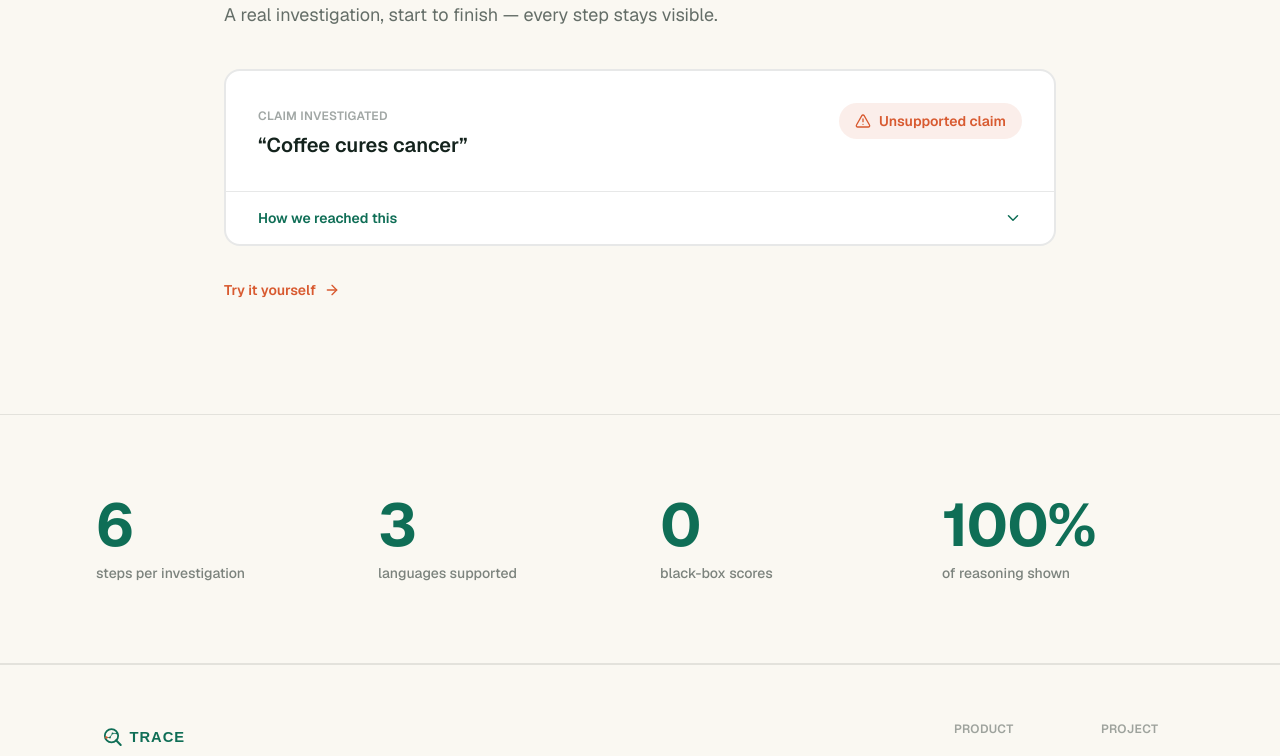
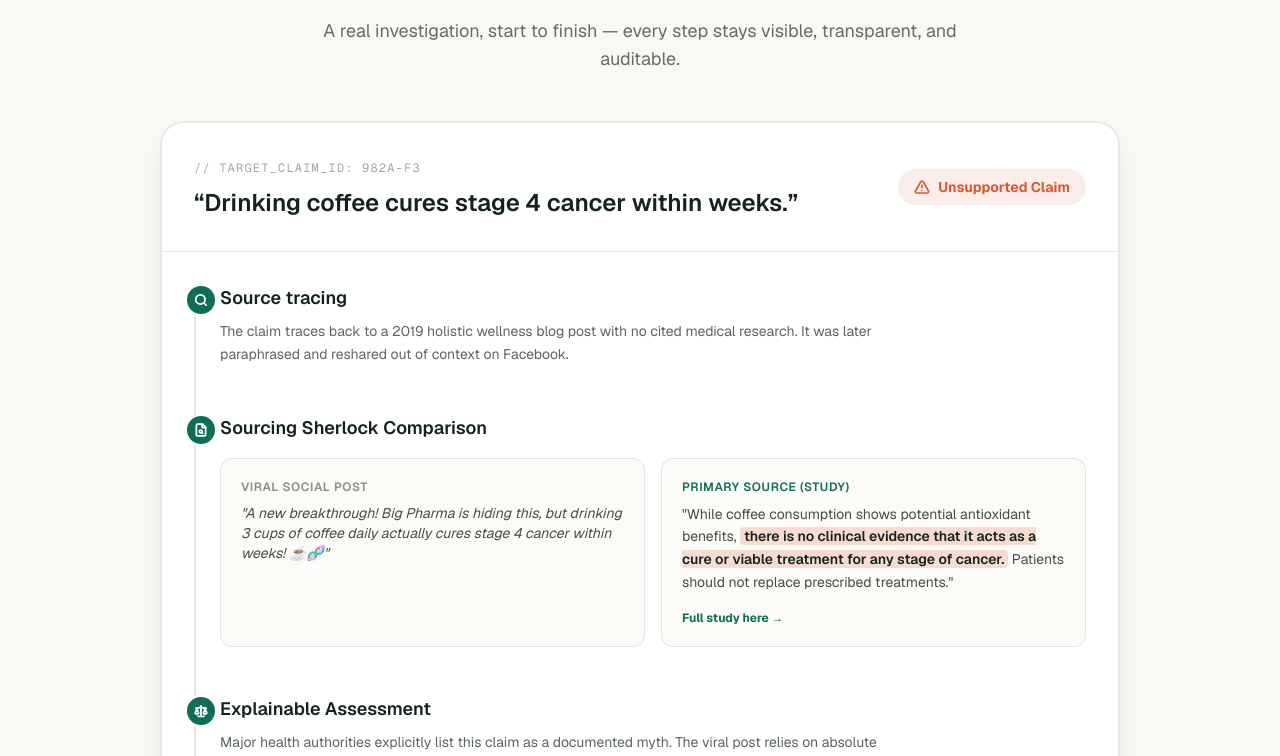
Before and after one commit to Youcef3939/TRACE, a Next.js app: page / in a window 1280 px wide. Shown: the part 3023-3779 px from the top of the page. Built offline with nearby package versions, Linux system fonts and the light colour scheme.

Commit message:
fix the see how TRACE works section

```diff
--- a/components/InAction.tsx
+++ b/components/InAction.tsx
@@ -1,36 +1,15 @@
 "use client";
 
-import { useState } from "react";
 import Link from "next/link";
 import { motion } from "framer-motion";
-import { ChevronDown, AlertTriangle, ArrowRight, Globe, FlaskConical, Users } from "lucide-react";
-
-const REASONING_STEPS = [
-  {
-    icon: Globe,
-    title: "Source trace",
-    text: "The claim traces back to a 2019 blog post with no cited research, later reshared without context on social media.",
-  },
-  {
-    icon: FlaskConical,
-    title: "Evidence check",
-    text: "No peer-reviewed studies support the claim. Three independent oncology researchers found no causal mechanism.",
-  },
-  {
-    icon: Users,
-    title: "Consensus",
-    text: "Major health authorities (WHO, national cancer institutes) explicitly list this claim as a documented myth.",
-  },
-];
+import { AlertTriangle, ArrowRight, Search, FileSearch, Scale } from "lucide-react";
 
 export default function InAction({ showCta = false }: { showCta?: boolean }) {
-  const [open, setOpen] = useState(false);
-
   return (
-    <section className="bg-cream py-20 sm:py-28">
-      <div className="mx-auto max-w-4xl px-5 sm:px-8">
+    <section className="bg-cream py-24 sm:py-32 text-ink">
+      <div className="mx-auto max-w-5xl px-5 sm:px-8">
         <motion.div
-          className="max-w-2xl"
+          className="mb-12 mx-auto max-w-2xl text-center"
           initial={{ opacity: 0, y: 16 }}
           whileInView={{ opacity: 1, y: 0 }}
           viewport={{ once: true, amount: 0.4 }}
@@ -40,72 +19,125 @@ export default function InAction({ showCta = false }: { showCta?: boolean }) {
             See TRACE in action
           </h2>
           <p className="mt-3 text-lg text-ink/65">
-            A real investigation, start to finish — every step stays visible.
+            A real investigation, start to finish — every step stays visible, transparent, and auditable.
           </p>
         </motion.div>
 
+        {/* Dashboard Canvas */}
         <motion.div
-          className="mt-10 overflow-hidden rounded-2xl border-2 border-ink/10 bg-white"
-          initial={{ opacity: 0, y: 16 }}
+          className="relative overflow-hidden rounded-3xl border-2 border-ink/10 bg-white shadow-xl"
+          initial={{ opacity: 0, y: 20 }}
           whileInView={{ opacity: 1, y: 0 }}
           viewport={{ once: true, amount: 0.2 }}
-          transition={{ duration: 0.35, delay: 0.1 }}
+          transition={{ duration: 0.5, delay: 0.1 }}
         >
-          <div className="flex flex-col gap-4 border-b border-ink/10 p-6 sm:flex-row sm:items-center sm:justify-between sm:p-8">
+          {/* Dashboard Header */}
+          <div className="flex flex-col gap-4 border-b border-ink/10 p-6 sm:flex-row sm:items-center sm:justify-between sm:p-8 bg-white">
             <div>
-              <span className="text-xs font-semibold uppercase tracking-wide text-ink/40">
-                Claim investigated
+              <span className="font-mono text-xs uppercase tracking-widest text-ink/40">
+                // TARGET_CLAIM_ID: 982A-F3
               </span>
-              <p className="mt-1 text-xl font-semibold text-ink">
-                &ldquo;Coffee cures cancer&rdquo;
+              <p className="mt-2 text-xl font-semibold text-ink sm:text-2xl">
+                &ldquo;Drinking coffee cures stage 4 cancer within weeks.&rdquo;
               </p>
             </div>
-            <span className="inline-flex shrink-0 items-center gap-2 self-start rounded-full bg-coral/10 px-4 py-2 text-sm font-semibold text-coral">
-              <AlertTriangle size={16} />
-              Unsupported claim
-            </span>
+            <div className="shrink-0 self-start sm:self-auto">
+              <div className="inline-flex items-center gap-2 rounded-full bg-coral/10 px-4 py-2 text-sm font-bold text-coral">
+                <AlertTriangle size={16} strokeWidth={2.5} />
+                Unsupported Claim
+              </div>
+            </div>
           </div>
 
-          <button
-            type="button"
-            onClick={() => setOpen((v) => !v)}
-            className="flex w-full items-center justify-between px-6 py-4 text-left text-sm font-semibold text-teal transition-colors hover:bg-teal/5 sm:px-8 cursor-pointer"
-            aria-expanded={open}
-          >
-            How we reached this
-            <ChevronDown
-              size={18}
-              className={`transition-transform ${open ? "rotate-180" : ""}`}
-            />
-          </button>
+          {/* Dashboard Pipeline / Timeline */}
+          <div className="p-6 sm:p-8">
+            <div className="relative border-l-2 border-ink/10 pl-6 space-y-10 sm:space-y-12">
 
-          {open && (
-            <div className="space-y-5 border-t border-ink/10 bg-teal/[0.03] px-6 py-6 sm:px-8">
-              {REASONING_STEPS.map(({ icon: Icon, title, text }) => (
-                <div key={title} className="flex gap-4">
-                  <div className="flex h-9 w-9 shrink-0 items-center justify-center rounded-full bg-teal/10 text-teal">
-                    <Icon size={17} />
+              {/* Step 1: Claim Extraction & Tracing */}
+              <div className="relative">
+                <div className="absolute -left-[35px] flex h-8 w-8 items-center justify-center rounded-full border-2 border-white bg-teal text-white">
+                  <Search size={14} strokeWidth={3} />
+                </div>
+                <div className="flex flex-col sm:flex-row sm:items-baseline gap-2 mb-2">
+                  <h3 className="text-lg font-semibold text-ink">Source tracing</h3>
+                </div>
+                <p className="text-sm leading-relaxed text-ink/70 max-w-2xl">
+                  The claim traces back to a 2019 holistic wellness blog post with no cited medical research. It was later paraphrased and reshared out of context on Facebook.
+                </p>
+              </div>
+
+              {/* Step 2: Sourcing Sherlock (Split Card) */}
+              <div className="relative">
+                <div className="absolute -left-[35px] flex h-8 w-8 items-center justify-center rounded-full border-2 border-white bg-teal text-white">
+                  <FileSearch size={14} strokeWidth={3} />
+                </div>
+                <div className="flex flex-col sm:flex-row sm:items-baseline gap-2 mb-4">
+                  <h3 className="text-lg font-semibold text-ink">Sourcing Sherlock Comparison</h3>
+                </div>
+
+                <div className="grid gap-4 sm:grid-cols-2">
+                  {/* Left: Viral Post */}
+                  <div className="rounded-xl border border-ink/10 bg-cream/50 p-5">
+                    <span className="mb-2 block text-xs font-semibold uppercase tracking-wider text-ink/50">Viral Social Post</span>
+                    <p className="text-sm italic text-ink/80">
+                      "A new breakthrough! Big Pharma is hiding this, but drinking 3 cups of coffee daily actually cures stage 4 cancer within weeks! ☕🧬"
+                    </p>
                   </div>
-                  <div>
-                    <h4 className="text-sm font-semibold text-ink">{title}</h4>
-                    <p className="mt-0.5 text-sm leading-relaxed text-ink/65">{text}</p>
+                  {/* Right: Primary Source Fact */}
+                  <div className="rounded-xl border border-ink/10 bg-cream/50 p-5 flex flex-col justify-between">
+                    <div>
+                      <span className="mb-2 block text-xs font-semibold uppercase tracking-wider text-teal">Primary Source (Study)</span>
+                      <p className="text-sm text-ink/80 leading-relaxed">
+                        "While coffee consumption shows potential antioxidant benefits, <span className="bg-coral/20 text-ink font-semibold px-1 rounded">there is no clinical evidence that it acts as a cure or viable treatment for any stage of cancer.</span> Patients should not replace prescribed treatments."
+                      </p>
+                    </div>
+                    <a
+                      href="https://www.cancer.org/research/acs-research-news/coffee-and-cancer-what-the-research-really-shows.html"
+                      target="_blank"
+                      rel="noopener noreferrer"
+                      className="mt-4 block text-xs font-bold text-teal hover:underline"
+                    >
+                      Full study here &rarr;
+                    </a>
                   </div>
                 </div>
-              ))}
+              </div>
+
+              {/* Step 3: Assessment */}
+              <div className="relative">
+                <div className="absolute -left-[35px] flex h-8 w-8 items-center justify-center rounded-full border-2 border-white bg-teal text-white">
+                  <Scale size={14} strokeWidth={3} />
+                </div>
+                <div className="flex flex-col sm:flex-row sm:items-baseline gap-2 mb-2">
+                  <h3 className="text-lg font-semibold text-ink">Explainable Assessment</h3>
+                </div>
+                <p className="text-sm leading-relaxed text-ink/70 max-w-2xl">
+                  Major health authorities explicitly list this claim as a documented myth. The viral post relies on absolute language ("cures cancer") and artificial urgency ("Big Pharma is hiding this") without providing a verifiable source.
+                </p>
+              </div>
+
             </div>
-          )}
+          </div>
         </motion.div>
 
         {showCta && (
-          <div className="mt-8">
+          <motion.div
+            className="mt-12 flex justify-center"
+            initial={{ opacity: 0 }}
+            whileInView={{ opacity: 1 }}
+            viewport={{ once: true }}
+            transition={{ delay: 0.3 }}
+          >
             <Link
               href="/investigate"
-              className="inline-flex items-center gap-2 text-sm font-semibold text-coral transition-colors hover:text-[#c14e26]"
+              className="group inline-flex items-center gap-3 text-base font-bold text-coral transition-colors hover:text-[#c14e26]"
             >
               Try it yourself
-              <ArrowRight size={16} />
+              <span className="flex h-8 w-8 items-center justify-center rounded-full bg-coral/10 group-hover:bg-coral/20 transition-colors">
+                <ArrowRight size={16} className="text-coral" />
+              </span>
             </Link>
-          </div>
+          </motion.div>
         )}
       </div>
     </section>
```
